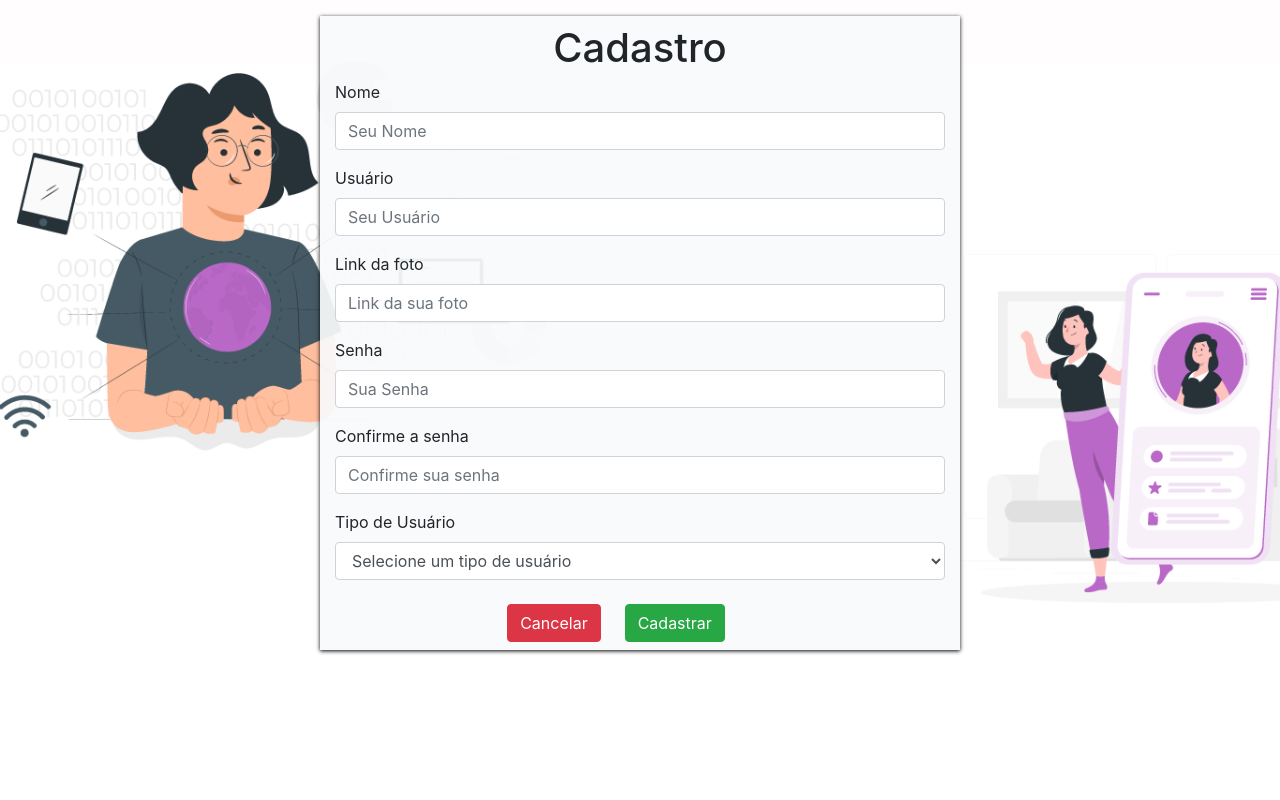
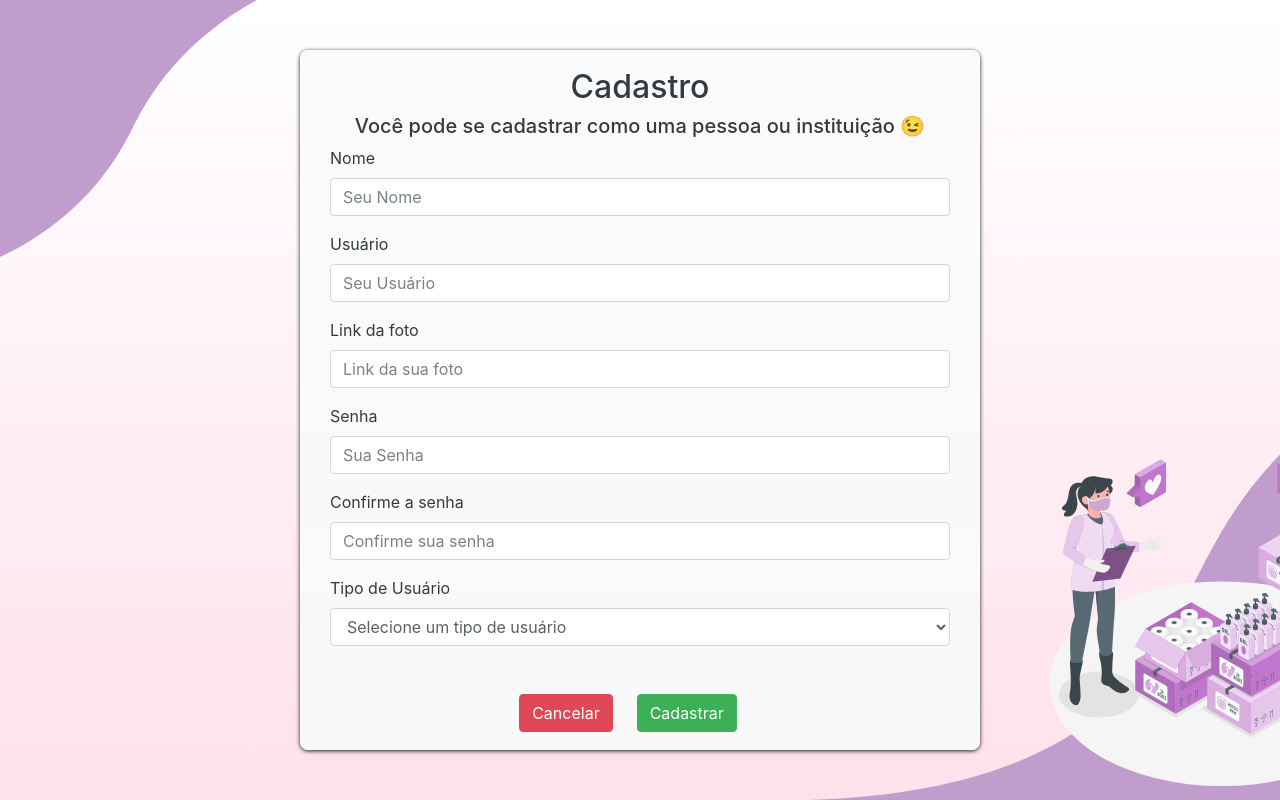
Before and after one commit to Micalli/Projeto_Integrador_Front, an Angular app in the folder egideFrontEnd/: page / in a window 1280 px wide. Built offline with nearby package versions, Linux system fonts and the light colour scheme.

Commit message:
enviando correções na tela de cadastro

```diff
--- a/egideFrontEnd/src/app/cadastrar/cadastrar.component.css
+++ b/egideFrontEnd/src/app/cadastrar/cadastrar.component.css
@@ -1,12 +1,23 @@
+.Parametro{
 
-.img-bg{
-    background-image: url('../../assets/img/unknown.png');
+    background-image: url('../../assets/img/qualque.svg');
+    background-size:cover;
     background-repeat: no-repeat;
-    background-size: cover;
-    min-width: 500px;
+    min-height: 100vh;
+    opacity: 0.9;
+    display: flex;
+    align-items: center;
+    justify-content: center;
+
 }
 
-.estilo-caixa{
+.size {
     box-shadow: 0 1px 4px rgb(2, 2, 2);
     background-color: rgba(249, 250, 251, 0.925);
-}
+    border-radius: 8px;
+    width: 680px;
+    height: 700px;
+    display: flex;
+    align-items: center;
+    overflow: hidden;
+    }
--- a/egideFrontEnd/src/app/cadastrar/cadastrar.component.html
+++ b/egideFrontEnd/src/app/cadastrar/cadastrar.component.html
@@ -1,34 +1,30 @@
-<body class="img-bg">
+<div class="Parametro">
+    <div class="container size d-flex justify-content-center">
+        <div class="col-md-12">
+            <div class="d-flex justify-content-center">
+                <h2>Cadastro</h2>
 
-    <div class="container-fluid">
-
-        <div class="row d-flex">
-
-            <div class="col-md-12 mt-1 pt-2">
-
-                <div class="row d-flex align-items-center justify-content-center">
-
-                    <div class="col-md-6 mt-1 pt-2 estilo-caixa">
-                        <div>
+            </div>
+            <div class="d-flex justify-content-center">
+                <h5>Você pode se cadastrar como uma pessoa ou instituição 😉</h5>
+            </div>
             <div class="form-group">
-                                <h1 class="d-flex justify-content-center">Cadastro</h1>
                 <label for="nome">Nome</label>
                 <input class="form-control" type="text" name="nome" id="nome" placeholder="Seu Nome">
+
+
             </div>
             <div class="form-group">
                 <label for="usuario">Usuário</label>
-                                <input class="form-control" type="text" name="usuario" id="usuario"
-                                    placeholder="Seu Usuário">
+                <input class="form-control" type="text" name="usuario" id="usuario" placeholder="Seu Usuário">
             </div>
             <div class="form-group">
                 <label for="foto">Link da foto</label>
-                                <input class="form-control" type="text" name="foto" id="foto"
-                                    placeholder="Link da sua foto">
+                <input class="form-control" type="text" name="foto" id="foto" placeholder="Link da sua foto">
             </div>
             <div class="form-group">
                 <label for="senha">Senha</label>
-                                <input class="form-control" type="password" name="senha" id="senha"
-                                    placeholder="Sua Senha">
+                <input class="form-control" type="password" name="senha" id="senha" placeholder="Sua Senha">
             </div>
             <div class="form-group">
                 <label for="confirmSenha">Confirme a senha</label>
@@ -42,9 +38,9 @@
                     <option value="normal">Doador</option>
                     <option value="adm">Instituição</option>
                 </select>
+
             </div>
-
-                            <div class="d-flex justify-content-center mr-4 pt-2 pb-2">
+            <div class="d-flex justify-content-center mt-5">
                 <button type="submit" class="btn btn-danger mr-4" routerLink='/entrar'>Cancelar</button>
                 <button type="submit" class="btn btn-success mr-4">Cadastrar</button>
             </div>
@@ -52,8 +48,5 @@
 
     </div>
 
-                </div>
 
 </div>
-
-        </div>
```
Also changed, not shown: egideFrontEnd/src/assets/img/Untitled.svg (added), egideFrontEnd/src/assets/img/qualque.svg (added). Lines whose indentation alone changed are shown as unchanged.
